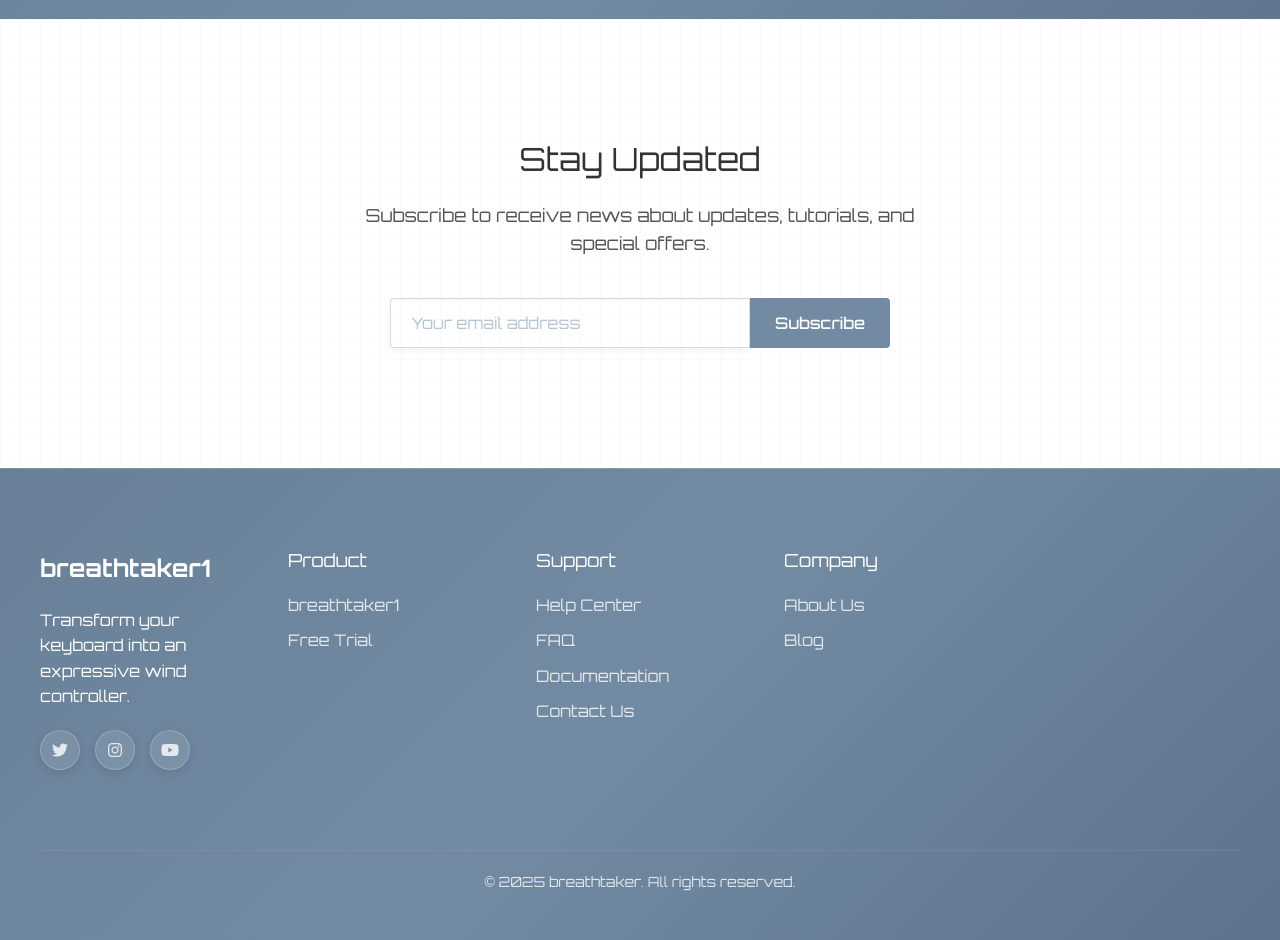
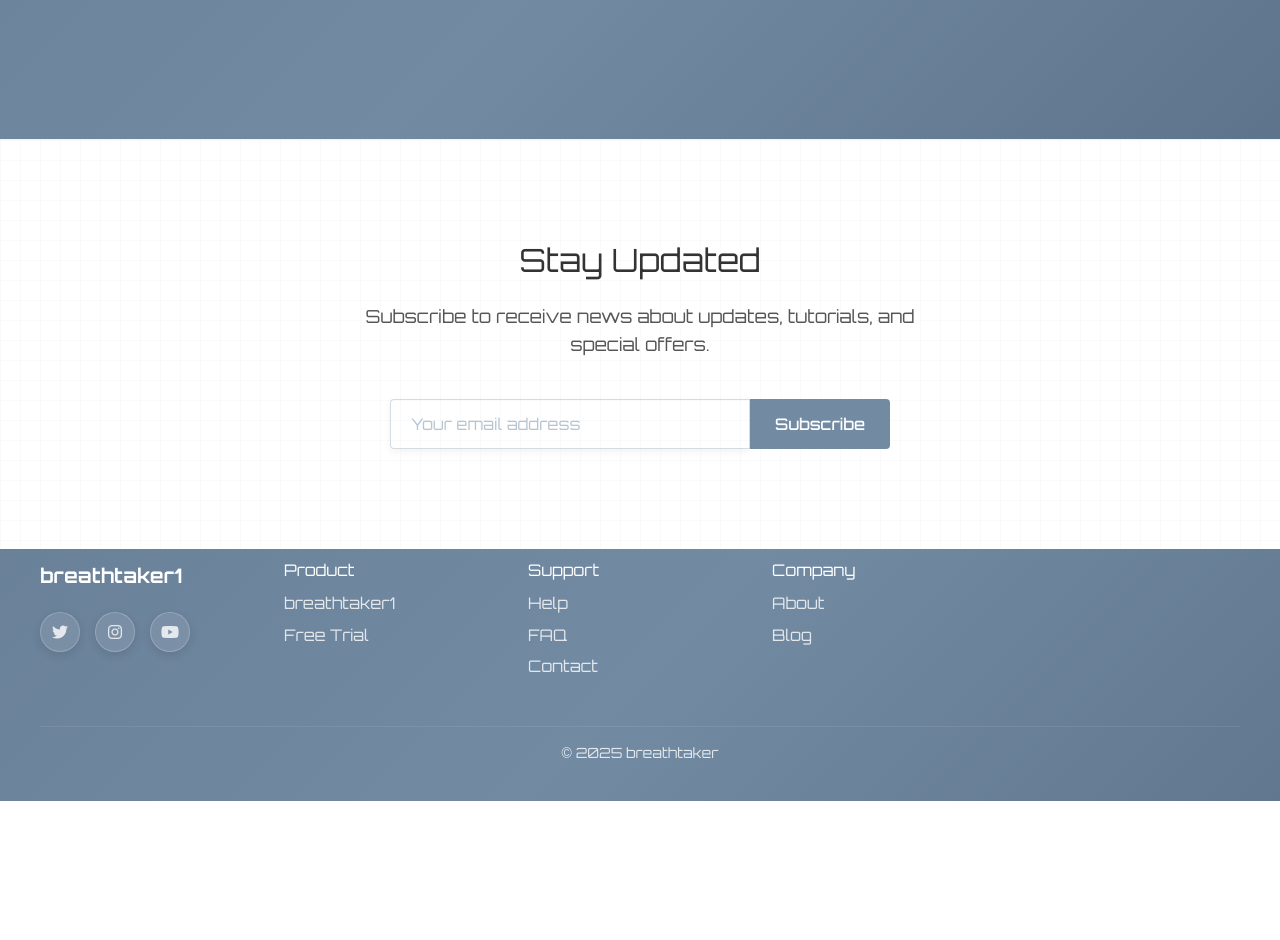
Before and after one commit to bcbibb/breathtakersite, a plain HTML site: page index.html in a window 1280 px wide. Shown: the part 3720-4660 px from the top of the page. After the commit the page ends 4521 px from the top, so only its background shows below. Drawn offline with Linux system fonts and the light colour scheme.

Commit message:
start with gpt

```diff
--- a/index.html
+++ b/index.html
@@ -7,8 +7,18 @@
   <meta name="description" content="breathtaker1 transforms your computer keyboard into an expressive wind controller, allowing wind instrumentalists to control synthesizers naturally.">
   <link href="https://fonts.googleapis.com/css2?family=Orbitron:wght@400;500;700&display=swap" rel="stylesheet">
   <link rel="stylesheet" href="https://cdnjs.cloudflare.com/ajax/libs/font-awesome/6.0.0/css/all.min.css">
-  <link rel="stylesheet" href="style.css?v=2.5" />
-  <script src="script.js?v=1.1" defer></script>
+  <link rel="stylesheet" href="style.css?v=3.0" />
+  <script src="script.js?v=1.2" defer></script>
+
+<!-- Add scroll-driven animation for parallax effect -->
+<script>
+window.addEventListener('DOMContentLoaded', () => {
+  window.addEventListener('scroll', () => {
+    const scrollY = window.scrollY;
+    document.documentElement.style.setProperty('--scroll', scrollY / 1000);
+  });
+});
+</script>
 </head>
 <body>
   <header>
@@ -152,7 +162,6 @@
     <div class="footer-container">
       <div class="footer-nav">
         <div class="footer-logo">breathtaker1</div>
-        <p>Transform your keyboard into an expressive wind controller.</p>
         <div class="social-links">
           <a href="#" class="social-link"><i class="fab fa-twitter"></i></a>
           <a href="#" class="social-link"><i class="fab fa-instagram"></i></a>
@@ -169,21 +178,20 @@
       <div class="footer-nav">
         <h3>Support</h3>
         <ul>
-          <li><a href="support.html">Help Center</a></li>
+          <li><a href="support.html">Help</a></li>
           <li><a href="faq.html">FAQ</a></li>
-          <li><a href="#">Documentation</a></li>
-          <li><a href="#">Contact Us</a></li>
+          <li><a href="#">Contact</a></li>
         </ul>
       </div>
       <div class="footer-nav">
         <h3>Company</h3>
         <ul>
-          <li><a href="about.html">About Us</a></li>
+          <li><a href="about.html">About</a></li>
           <li><a href="#">Blog</a></li>
         </ul>
       </div>
       <div class="copyright">
-        <p>© 2025 breathtaker. All rights reserved.</p>
+        <p>© 2025 breathtaker</p>
       </div>
     </div>
   </footer>
--- a/style.css
+++ b/style.css
@@ -1,3 +1,9 @@
+/* Define CSS variables */
+:root {
+  --theme-color: #728BA3;
+  --scroll: 0;
+}
+
 /* Reset default margins */
 * {
   margin: 0;
@@ -12,9 +18,11 @@ body {
   color: #ffffff;
   line-height: 1.6;
   position: relative;
-}
-
-/* Add noise texture overlay to entire site */
+  /* This ensures the body background extends fully */
+  min-height: 100vh;
+}
+
+/* Add noise texture overlay to entire site with parallax effect */
 body::before {
   content: '';
   position: fixed;
@@ -28,6 +36,27 @@ body::before {
   z-index: -1;
   pointer-events: none;
   background-attachment: fixed;
+  transform: translate3d(0, calc(var(--scroll) * -20%), 0) scale(1.1);
+  will-change: transform;
+  animation: subtle-noise-shift 120s linear infinite;
+}
+
+@keyframes subtle-noise-shift {
+  0% {
+    filter: hue-rotate(0deg);
+  }
+  25% {
+    filter: hue-rotate(1deg);
+  }
+  50% {
+    filter: hue-rotate(2deg);
+  }
+  75% {
+    filter: hue-rotate(1deg);
+  }
+  100% {
+    filter: hue-rotate(0deg);
+  }
 }
 
 /* Base typography */
@@ -378,7 +407,7 @@ nav a:hover::after {
 
 /* Features section */
 .features-section {
-  padding: 120px 0;
+  padding: 120px 0 160px;
   position: relative;
   overflow: hidden;
 }
@@ -582,7 +611,7 @@ nav a:hover::after {
 
 /* Testimonials section */
 .testimonials-section {
-  padding: 100px 0;
+  padding: 100px 0 180px;
   text-align: center;
   position: relative;
   overflow: hidden;
@@ -719,12 +748,13 @@ nav a:hover::after {
 
 /* Newsletter section */
 .newsletter-section {
-  padding: 120px 0;
+  padding: 100px 0 100px;
   text-align: center;
   color: #333333;
   position: relative;
   overflow: hidden;
   background-color: #ffffff;
+  border-top: 1px solid rgba(114, 139, 163, 0.1);
 }
 
 /* Subtle grid overlay for newsletter section */
@@ -2016,9 +2046,10 @@ nav a:hover::after {
 /* Footer styles */
 footer {
   color: #ffffff;
-  padding: 80px 0 30px;
+  padding: 30px 0 20px;
   position: relative;
   border-top: 1px solid rgba(255, 255, 255, 0.15);
+  margin-top: -20px;
 }
 
 .footer-container {
@@ -2027,18 +2058,18 @@ footer {
   padding: 0 40px;
   display: grid;
   grid-template-columns: repeat(auto-fit, minmax(200px, 1fr));
-  gap: 40px;
+  gap: 20px;
 }
 
 .footer-logo {
-  font-size: 24px;
+  font-size: 20px;
   font-weight: 700;
-  margin-bottom: 20px;
+  margin-bottom: 10px;
 }
 
 .footer-nav h3 {
-  font-size: 18px;
-  margin-bottom: 20px;
+  font-size: 16px;
+  margin-bottom: 10px;
   color: #ffffff;
 }
 
@@ -2047,7 +2078,7 @@ footer {
 }
 
 .footer-nav li {
-  margin-bottom: 10px;
+  margin-bottom: 6px;
 }
 
 .footer-nav a {
@@ -2088,8 +2119,8 @@ footer {
 
 .copyright {
   grid-column: 1 / -1;
-  margin-top: 40px;
-  padding-top: 20px;
+  margin-top: 20px;
+  padding-top: 15px;
   border-top: 1px solid rgba(255, 255, 255, 0.1);
   text-align: center;
   font-size: 14px;
```
